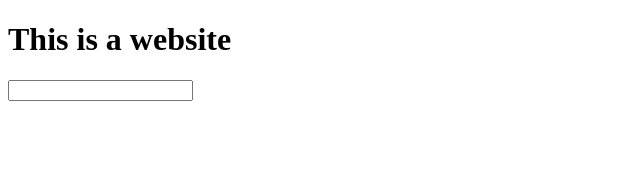
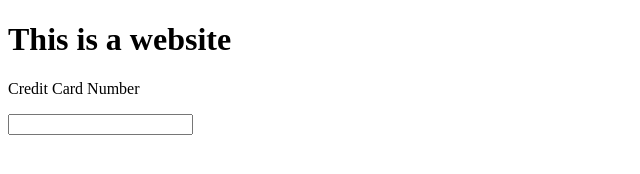
Before and after one commit to EWASFAA/coolwebsite, a plain HTML site: page index.html in a window 1280 px wide. Shown: the whole page, without its empty margins (0-640 px from the left). Drawn offline with Linux system fonts and the light colour scheme.

Commit message:
Updated feature X

```diff
--- a/index.html
+++ b/index.html
@@ -7,6 +7,7 @@
 </head>
 <body>
   <h1>This is a website</h1>
-  <input type="Credit Card Number: ">
+  <p>Credit Card Number</p>
+  <input type="text">
 </body>
 </html>
```
